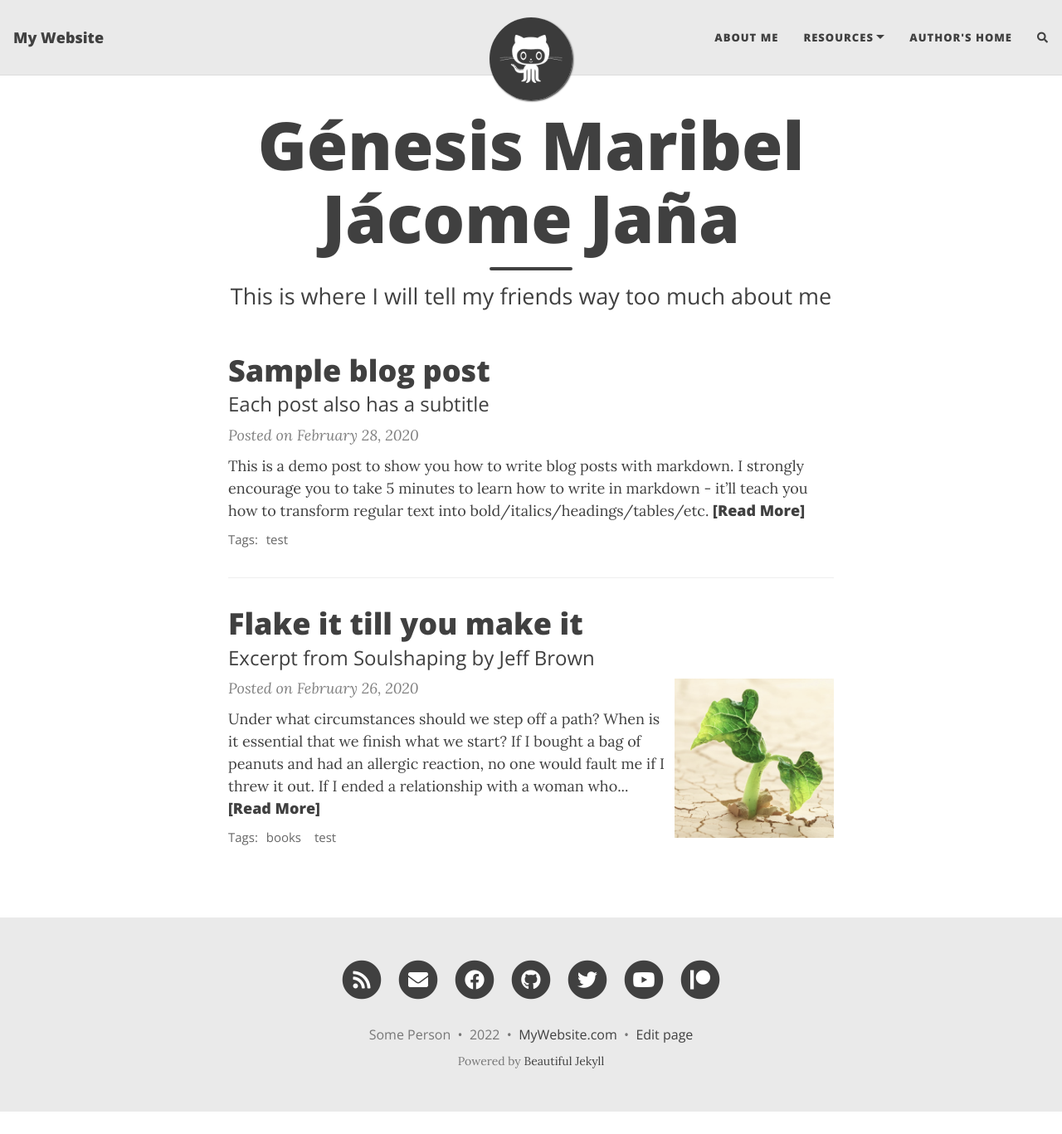
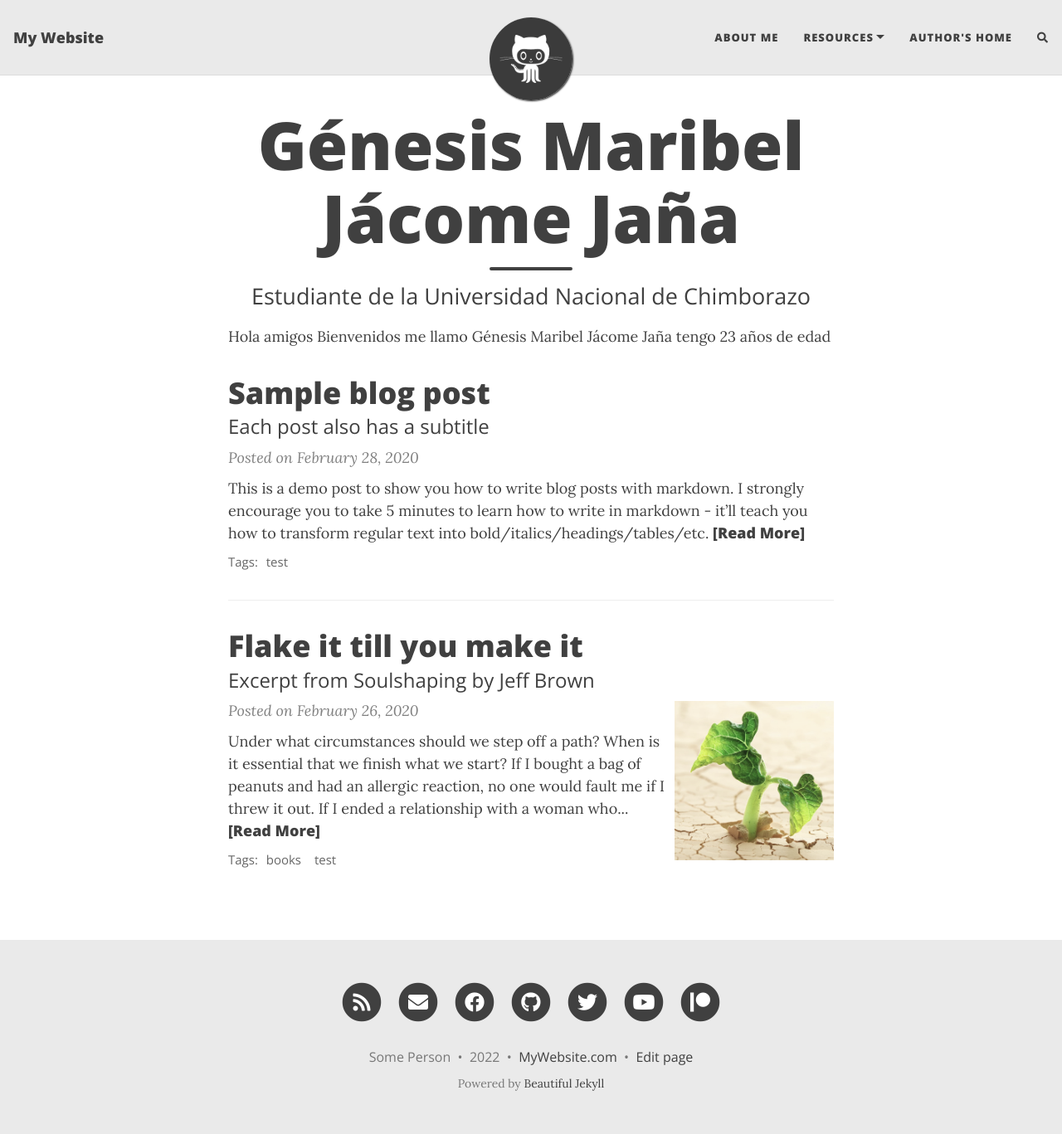
Before and after one commit to gmaribelj/gmaribelj.github.io, a Jekyll site: the page built from index.html, in a window 1280 px wide and 1367 px high. Shown: the whole window at 83% size. Built offline with Jekyll 4.4.1, drawn with Linux system fonts in a browser that asks for light colours; nearby versions of some CDN libraries; the list of posts is cut into pages by our own code; comment, search, counter and statistics services are not loaded.

Commit message:
Update index.html

```diff
--- a/index.html
+++ b/index.html
@@ -1,5 +1,6 @@
 ---
 layout: home
 title: Génesis Maribel Jácome Jaña
-subtitle: This is where I will tell my friends way too much about me
+subtitle: Estudiante de la Universidad Nacional de Chimborazo
 ---
+Hola amigos Bienvenidos me llamo Génesis Maribel Jácome Jaña tengo 23 años de edad
```
